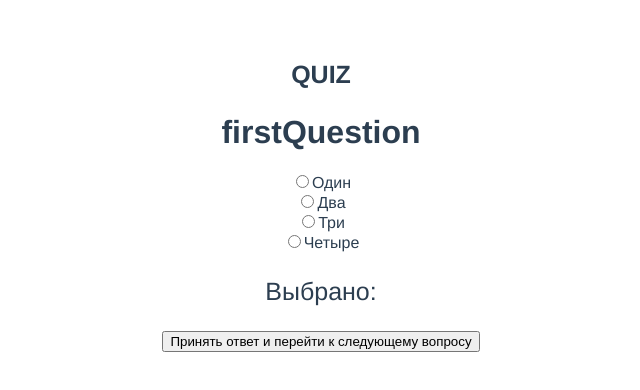
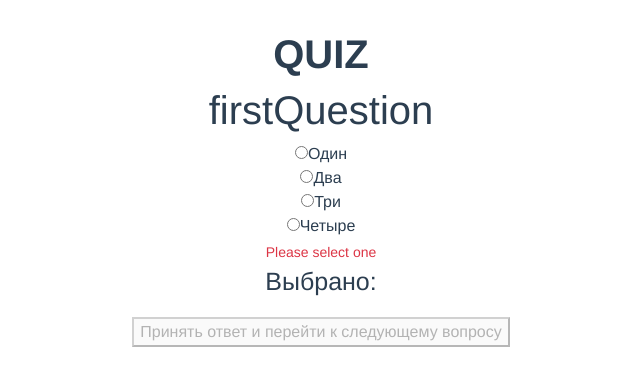
Before and after one commit to a1723/vue-quiz, a Vue app: page / in a window 1280 px wide. Shown: the top 390 px of the page, without its empty margins (319-959 px from the left). Built offline with nearby package versions, Linux system fonts and the light colour scheme.

Commit message:
bootstrap added + validation on checkbox

```diff
--- a/package.json
+++ b/package.json
@@ -11,6 +11,8 @@
     "build": "node build/build.js"
   },
   "dependencies": {
+    "bootstrap": "^5.1.1",
+    "bootstrap-vue": "^2.21.2",
     "vue": "^2.5.2",
     "vue-router": "^3.5.2"
   },
--- a/src/App.vue
+++ b/src/App.vue
@@ -1,6 +1,6 @@
 <template>
   <div id="app">
-  <p><strong>QUIZ</strong></p>
+  <h1><strong>QUIZ</strong></h1>
   <router-view></router-view>
   </div>
 </template>
@@ -13,6 +13,8 @@ import thirdQuestion from './components/thirdQuestion'
 import fourthQuestion from './components/fourthQuestion'
 import fifthQuestion from './components/fifthQuestion'
 import questionsResults from './components/questionsResults'
+import 'bootstrap/dist/css/bootstrap.css'
+import 'bootstrap-vue/dist/bootstrap-vue.css'
 
 export default {
   name: 'App',
@@ -34,7 +36,7 @@ export default {
   -moz-osx-font-smoothing: grayscale;
   text-align: center;
   color: #2c3e50;
-  margin-top: 60px;
+  margin-top: 30px;
 }
 p {
     font-size: 25px;
--- a/src/components/firstQuestion.vue
+++ b/src/components/firstQuestion.vue
@@ -1,6 +1,7 @@
 <template>
   <div class="firstQuestion">
      <h1>{{ title }}</h1>
+     <b-form-group v-model="picked" :state="state" name="radio-validation">
       <input type="radio" id="one" value="Один" v-model="picked">
       <label for="one">Один</label>
       <br>
@@ -13,8 +14,11 @@
       <input type="radio" id="four" value="Четыре" v-model="picked">
       <label for="four">Четыре</label>
       <br>
+      <b-form-invalid-feedback :state="state">Please select one</b-form-invalid-feedback>
       <p>Выбрано: {{ picked }}</p>
-      <router-link to="/2"><button @click="nextQuestion">Принять ответ и перейти к следующему вопросу</button></router-link>
+      <router-link to="/2"><button :disabled='isDisabled' @click="nextQuestion">Принять ответ и перейти к следующему вопросу</button></router-link>
+
+      </b-form-group>
   </div>
 </template>
 
@@ -29,6 +33,7 @@ export default {
       title: 'firstQuestion',
       picked: '',
       answers: [],
+      value: null,
     }
   },
   mounted() {
@@ -54,7 +59,15 @@ export default {
       console.log(parsed);
       localStorage.setItem('answers', parsed);
     }
-  }
+  },
+  computed: {
+      state() {
+        return Boolean(this.picked);
+      },
+      isDisabled() {
+        return !this.picked;
+      }
+    }
 }
 
 </script>
--- a/src/router/index.js
+++ b/src/router/index.js
@@ -6,8 +6,10 @@ import thirdQuestion from '@/components/thirdQuestion'
 import fourthQuestion from '@/components/fourthQuestion'
 import fifthQuestion from '@/components/fifthQuestion'
 import questionsResults from '@/components/questionsResults'
+import BootstrapVue from 'bootstrap-vue'
 
 Vue.use(Router)
+Vue.use(BootstrapVue)
 
 export default new Router({
   mode: 'history',
```
Also changed, not shown: 1 other file (tests, documents, lock files or other folders).
